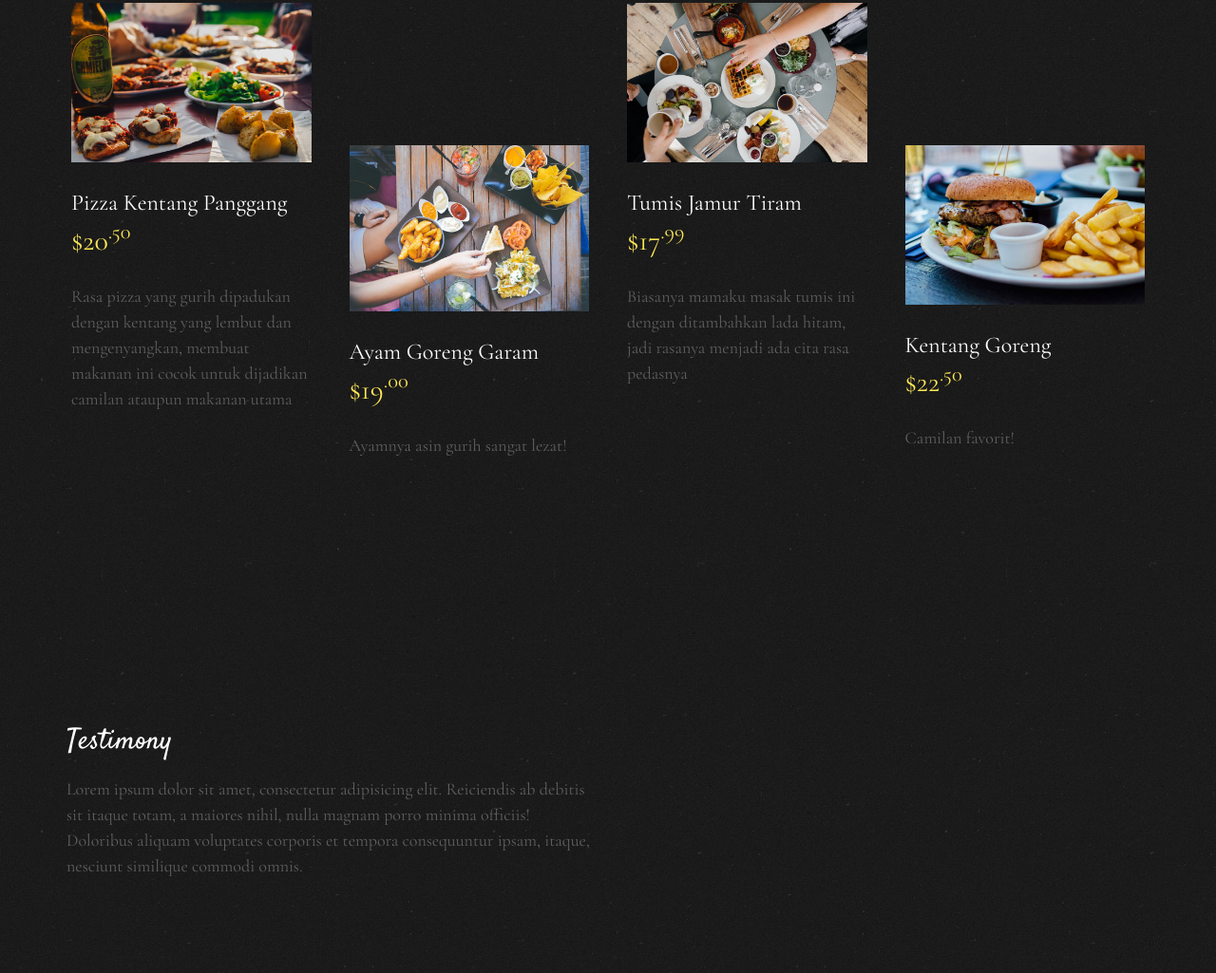
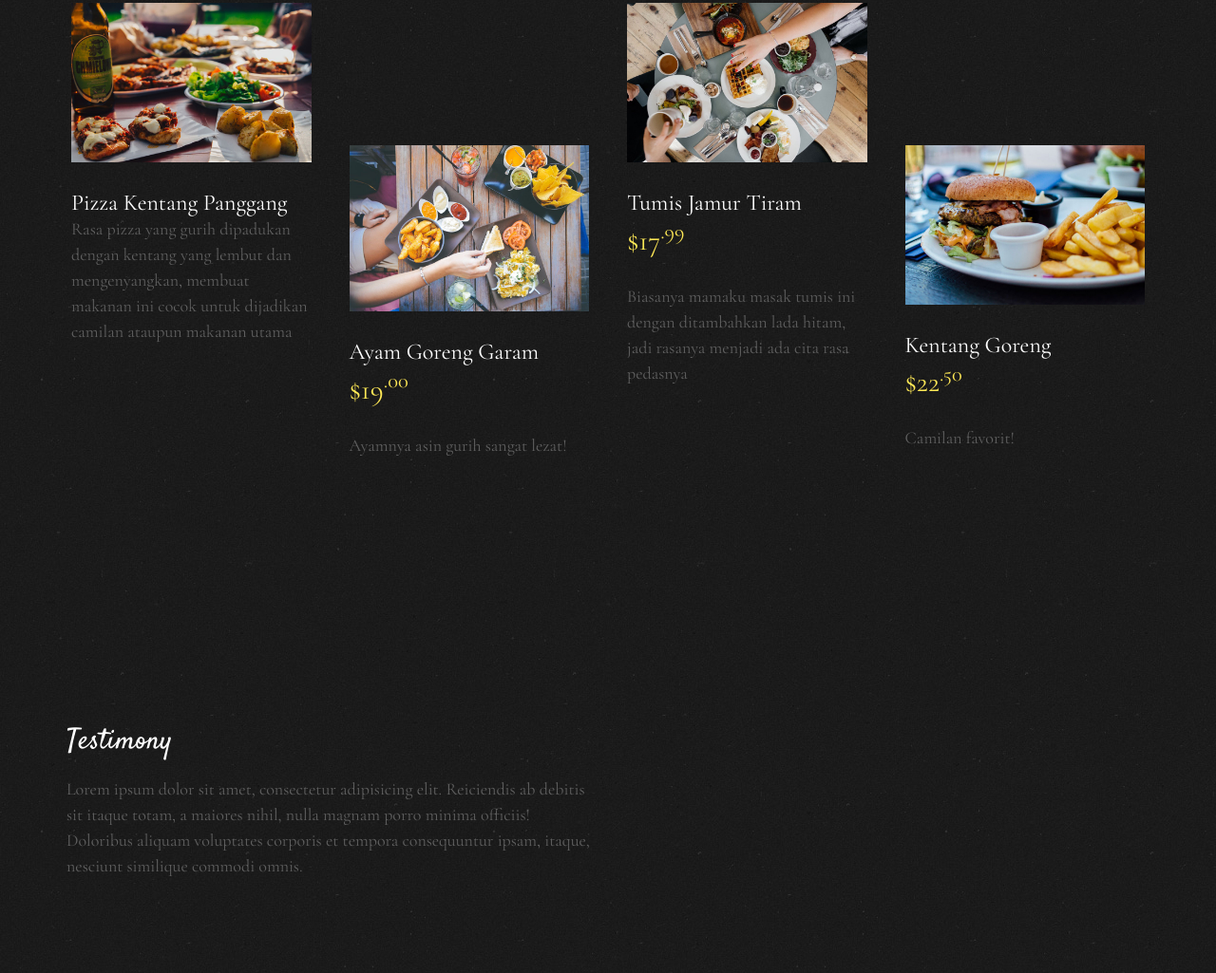
Before and after one commit to awullcode/webku, a plain HTML site: page index.html in a window 1280 px wide. Shown: the part 2085-3110 px from the top of the page at 95% size. Drawn offline with nearby package versions, Linux system fonts and the light colour scheme; files whose address does not match are found by name.

Commit message:
Update index.html

```diff
--- a/index.html
+++ b/index.html
@@ -127,7 +127,7 @@
 					<div class="fh5co-item">
 						<img src="images/gallery_9.jpeg" class="img-responsive" alt="Free Restaurant Bootstrap Website Template by FreeHTML5.co">
 						<h3>Pizza Kentang Panggang</h3>
-						<span class="fh5co-price">$20<sup>.50</sup></span>
+
 						<p>Rasa pizza yang gurih dipadukan dengan kentang yang lembut dan mengenyangkan, membuat makanan ini cocok untuk dijadikan camilan ataupun makanan utama</p>
 					</div>
 				</div>
```
